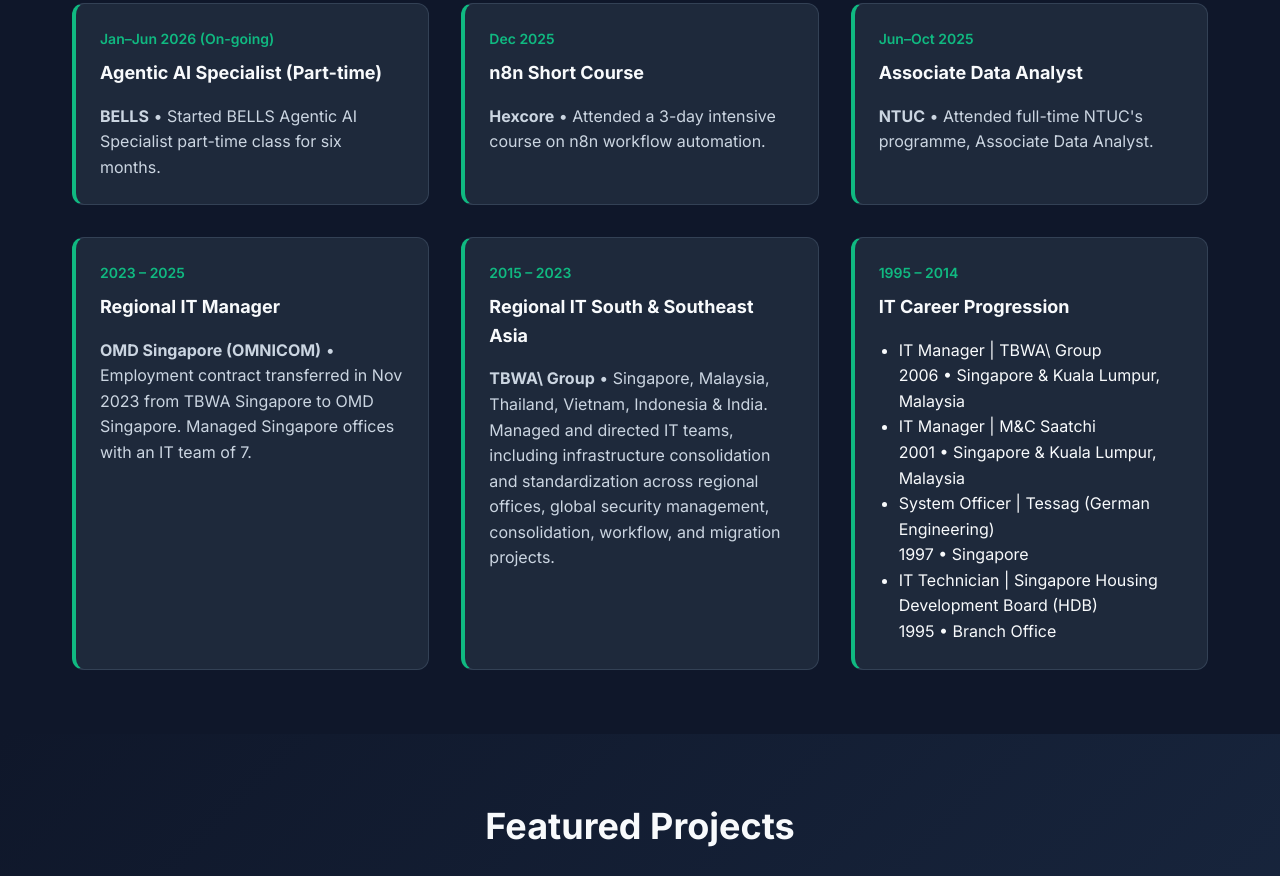
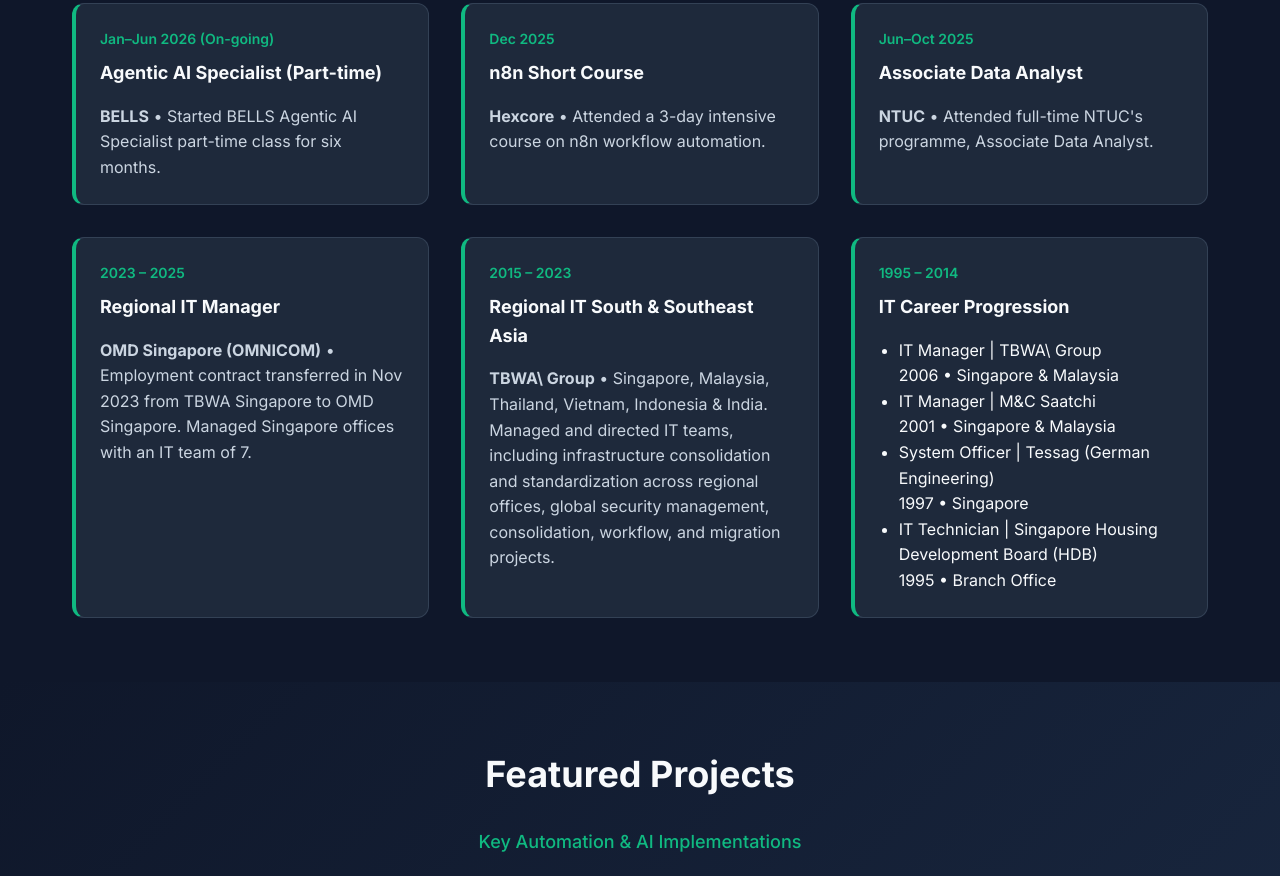
Before and after one commit to ACD-Ken/site, a website: page kw-portfolio.html in a window 1280 px wide. Shown: the part 1550-2426 px from the top of the page. Drawn offline with Linux system fonts and the light colour scheme.

Commit message:
Update location from 'Singapore & Kuala Lumpur, Malaysia' to 'Singapore & Malaysia'

```diff
--- a/kw-portfolio.html
+++ b/kw-portfolio.html
@@ -95,8 +95,8 @@
           <div class="learning-date">1995 – 2014</div>
           <h4>IT Career Progression</h4>
           <ul style="margin-left: 1.25rem; margin-bottom: 0;">
-            <li>IT Manager | TBWA\ Group<br>2006 • Singapore & Kuala Lumpur, Malaysia</li>
-            <li>IT Manager | M&C Saatchi<br>2001 • Singapore & Kuala Lumpur, Malaysia</li>
+            <li>IT Manager | TBWA\ Group<br>2006 • Singapore & Malaysia</li>
+            <li>IT Manager | M&C Saatchi<br>2001 • Singapore & Malaysia</li>
             <li>System Officer | Tessag (German Engineering)<br>1997 • Singapore</li>
             <li>IT Technician | Singapore Housing Development Board (HDB)<br>1995 • Branch Office</li>
           </ul>
```
